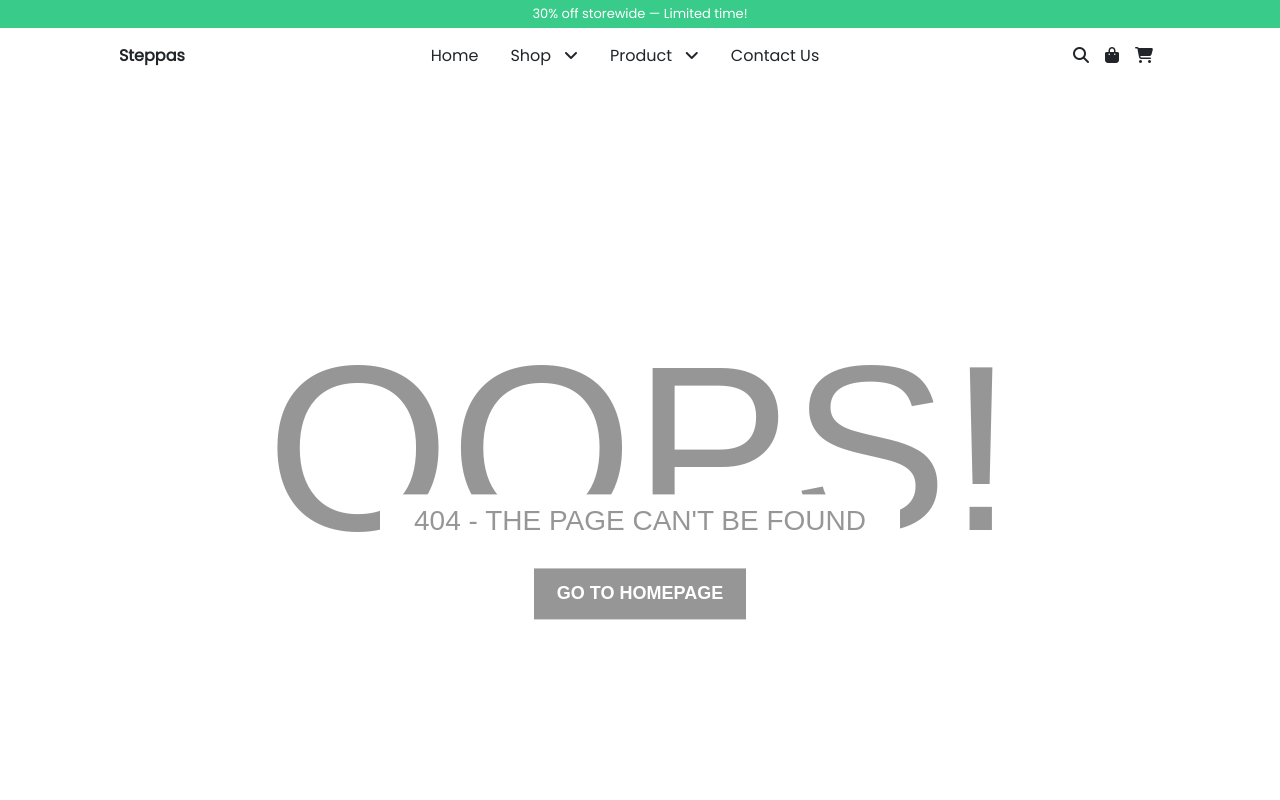
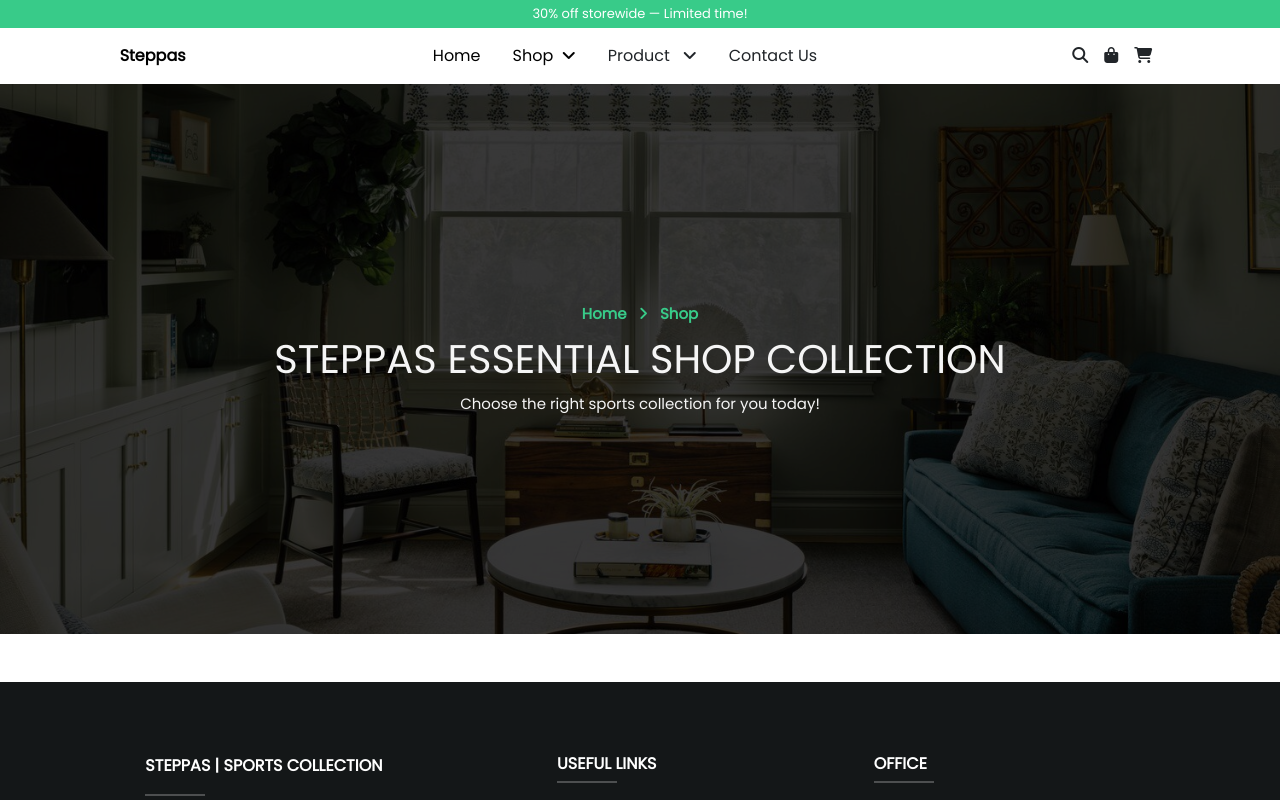
Before and after one commit to TheMoeEntity/steppascollection, a Next.js app: page /shop in a window 1280 px wide. Before the commit this address had no page. Shown: the top 800 px of the page. Built offline with nearby package versions, Linux system fonts and the light colour scheme.

Commit message:
Update header and hero components, add shop page link

```diff
--- a/Helpers/hooks/index.tsx
+++ b/Helpers/hooks/index.tsx
@@ -104,8 +104,9 @@
     "/localhost:3000",
     "/contact",
     "/",
-    "/works/[id]",
-    "/works" + params.slice(6, params.length),
+    "/shop",
+    "/shop/[id]",
+    "/shop" + params.slice(6, params.length),
   ];
   const checkValid = (pathname: string): boolean => {
     return validRoutes.includes(pathname);
--- /dev/null
+++ b/app/shop/page.tsx
@@ -0,0 +1,8 @@
+import Shop_Hero from "@/components/Shop_Hero";
+import React from "react";
+
+const ShopMain = () => {
+  return <Shop_Hero />;
+};
+
+export default ShopMain;
--- a/components/Header/index.tsx
+++ b/components/Header/index.tsx
@@ -1,4 +1,6 @@
 "use client";
+
+import Link from "next/link";
 
 const Header = () => {
   return (
@@ -12,12 +14,26 @@
         </div>
         <div className="d-flex justify-content-around py-3 px-6 px-sm-1">
           <div>
-            <b>Steppas</b>
+            <b>
+              <Link className="text-black" href="/">
+                Steppas
+              </Link>
+            </b>
           </div>
-          <div className="d-lg-flex d-md-flex justify-content-around d-none">
-            <div className="mx-3">Home</div>
+          <div
+            style={{ cursor: "pointer" }}
+            className="d-lg-flex d-md-flex justify-content-around d-none"
+          >
             <div className="mx-3">
-              Shop &nbsp; <i className="fa fa-angle-down"></i>
+              <Link className="text-black" href="/">
+                Home
+              </Link>
+            </div>
+            <div className="mx-3 text-black">
+              <Link className="text-black" href="/shop">
+                Shop
+              </Link>
+              &nbsp; <i className="fa fa-angle-down"></i>
             </div>
             <div className="mx-3">
               Product &nbsp; <i className="fa fa-angle-down"></i>
--- /dev/null
+++ b/components/Shop_Hero/index.tsx
@@ -0,0 +1,30 @@
+"use client";
+import banner from "../../public/images/furniture-2.jpeg";
+import Image from "next/image";
+import styles from "../Hero/index.module.css";
+
+const Shop_Hero = () => {
+  return (
+    <div className={styles.hero}>
+      <Image
+        alt="Banner-img"
+        style={{ objectFit: "cover" }}
+        src={banner}
+        fill
+        quality={100}
+        priority={true}
+        // sizes="(max-width: 1924px) 100vw, (max-width: 100%) 50vw, 33vw"
+      />
+      <div className={styles.caption}>
+        <span>
+          Home &nbsp; <i className="fa-solid fa-angle-right"></i> &nbsp; Shop
+        </span>
+        <h1>STEPPAS ESSENTIAL SHOP COLLECTION</h1>
+        <span> Choose the right sports collection for you today!</span>
+      </div>
+      <div className={styles.overlay}></div>
+    </div>
+  );
+};
+
+export default Shop_Hero;
```
Also changed, not shown: app/shop/[id]/page.tsx (added, +7 -0 lines), components/Hero/index.tsx (+4 -25 lines).
